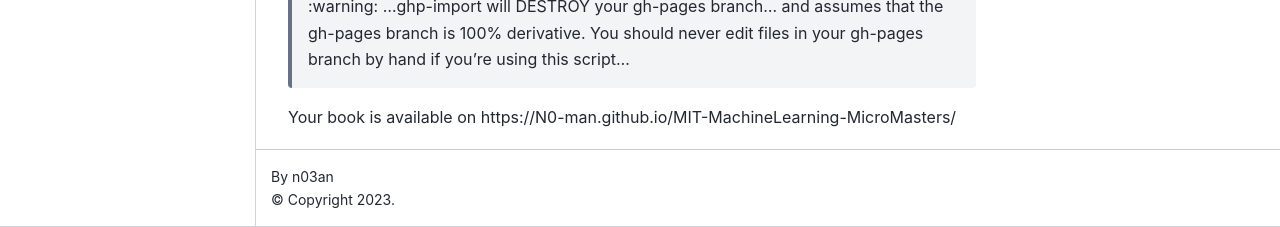
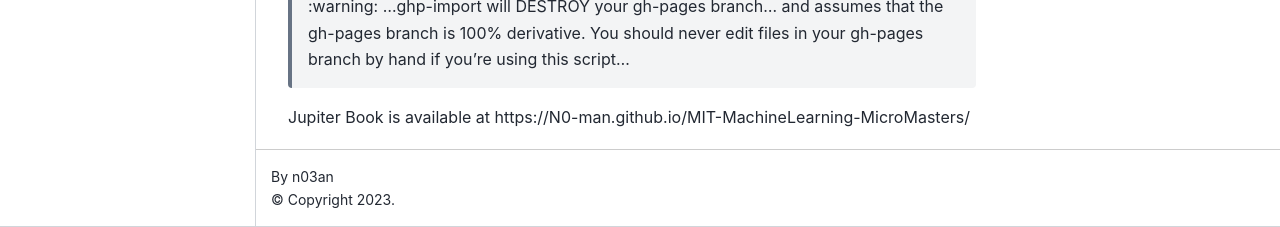
Before and after one commit to N0-man/MIT-MachineLearning-MicroMasters, a Jupyter Book: the page built from README.md, in a window 1280 px wide and 900 px high, scrolled down 956 px. Shown: the part 673-900 px from the top of the window. Built offline with Jupyter Book 1.0.4 settings and Sphinx 7.4.7 and the Sphinx Book theme 1.1.4, drawn with Linux system fonts in a browser that asks for light colours; pages that are not in the unit, such as notebooks, are missing from menus; some of the changed lines change nothing that is shown.

Commit message:
refactor for better jupiter book math experience

```diff
--- a/README.md
+++ b/README.md
@@ -45,5 +45,5 @@
 
 > :warning: …ghp-import will DESTROY your gh-pages branch… and assumes that the gh-pages branch is 100% derivative. You should never edit files in your gh-pages branch by hand if you’re using this script…
 
-Your book is available on
+Jupiter Book is available at
 https://N0-man.github.io/MIT-MachineLearning-MicroMasters/
--- a/_config.yml
+++ b/_config.yml
@@ -10,28 +10,24 @@
 execute:
   execute_notebooks: force
 
-# Define the name of the latex output file for PDF builds
-latex:
-  latex_documents:
-    targetname: book.tex
-
 sphinx:
   config:
-    mathjax_path: https://cdn.jsdelivr.net/npm/mathjax@3/es5/tex-mml-chtml.js
+    mathjax_path: https://cdn.jsdelivr.net/npm/mathjax@3.2/es5/tex-mml-chtml.js
+    mathjax3_config:
+      "HTML-CSS": { matchFontHeight: true, scale: 110 }
 
 parse:
   myst_enable_extensions:
     # don't forget to list any other extensions you want enabled,
     # including those that are enabled by default!
     - amsmath
-
-# Add a bibtex file so that we can create citations
-bibtex_bibfiles:
-  - references.bib
+    - dollarmath
+    - attrs_inline
+    - smartquotes
 
 # Information about where the book exists on the web
 repository:
-  url: https://github.com/N0-man/math-for-machine-learning # Online location of your book
+  url: https://github.com/N0-man/MIT-MachineLearning-MicroMasters # Online location of your book
   branch: main # Which branch of the repository should be used when creating links (optional)
 
 # Add GitHub buttons to your book
--- a/_toc.yml
+++ b/_toc.yml
@@ -4,8 +4,7 @@
 format: jb-book
 root: README
 parts:
-  - caption: Prerequisite Mathematics
-    numbered: True
+  - caption: 00 Prerequisite Mathematics
     chapters:
       - file: Unit 0 Prerequisite/Homework 0/01 Summation
       - file: Unit 0 Prerequisite/Homework 0/02 Product Notation
@@ -17,7 +16,6 @@
       - file: Unit 0 Prerequisite/Homework 0/08 Differential Calculus
       - file: Unit 0 Prerequisite/Homework 0/09 Gradients
       - file: Unit 0 Prerequisite/Homework 0/10 Matrices
-  - caption: Machine Learning Python Basics
-    numbered: True
+  - caption: 01 Machine Learning Python Basics
     chapters:
-      - file: 00 Course Overview
+      - file: Unit 0 Prerequisite/Standard Notations
```
Also changed, not shown: 10 other files.
